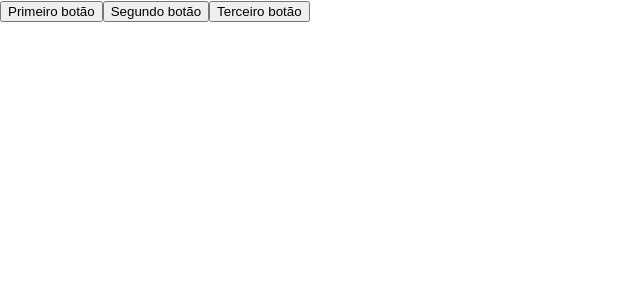
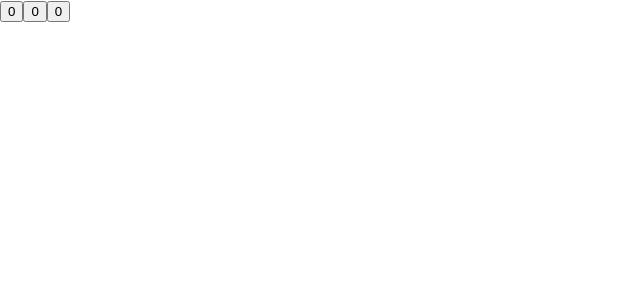
Before and after one commit to cardosofab/trybe-exercises, a React (Create React App) app in the folder Front-End/bloco_12/dia_1/fancy-buttons/: page / in a window 1280 px wide. Shown: the top 300 px of the page, without its empty margins (0-640 px from the left). Built offline with nearby package versions, Linux system fonts and the light colour scheme.

Commit message:
Para fixar - Unindo componentes com estados e eventos

```diff
--- a/Front-End/bloco_12/dia_1/fancy-buttons/src/App.js
+++ b/Front-End/bloco_12/dia_1/fancy-buttons/src/App.js
@@ -5,29 +5,41 @@ import './App.css';
 class App extends Component {
   constructor() {
     super();
+    this.state = {
+      oneCliques: 0,
+      twoCliques: 0,
+      threeCliques: 0,
+    }
+
     this.oneClick = this.oneClick.bind(this)
     this.twoClick = this.twoClick.bind(this)
     this.threeClick = this.threeClick.bind(this)
   }
 
   oneClick() {
-    console.log('"this" do botão 1 :', this);
+    this.setState((estadoAnterior, _props) => ({
+      oneCliques: estadoAnterior.oneCliques + 1
+    }))
   }
 
   twoClick() {
-    console.log('"this" do botão 2 :', this);
+    this.setState((estadoAnterior, _props) => ({
+      twoCliques: estadoAnterior.twoCliques + 1
+    }))
   }
 
   threeClick() {
-    console.log('"this" do botão 3 :', this);
+    this.setState((estadoAnterior, _props) => ({
+      threeCliques: estadoAnterior.threeCliques + 1
+    }))
   }
 
   render() {
     return (
       <div>
-        <button onClick={this.oneClick}>Primeiro botão</button>
-        <button onClick={this.twoClick}>Segundo botão</button>
-        <button onClick={this.threeClick}>Terceiro botão</button>
+        <button onClick={this.oneClick}>{this.state.oneCliques}</button>
+        <button onClick={this.twoClick}>{this.state.twoCliques}</button>
+        <button onClick={this.threeClick}>{this.state.threeCliques}</button>
       </div>
     );
   }
```
